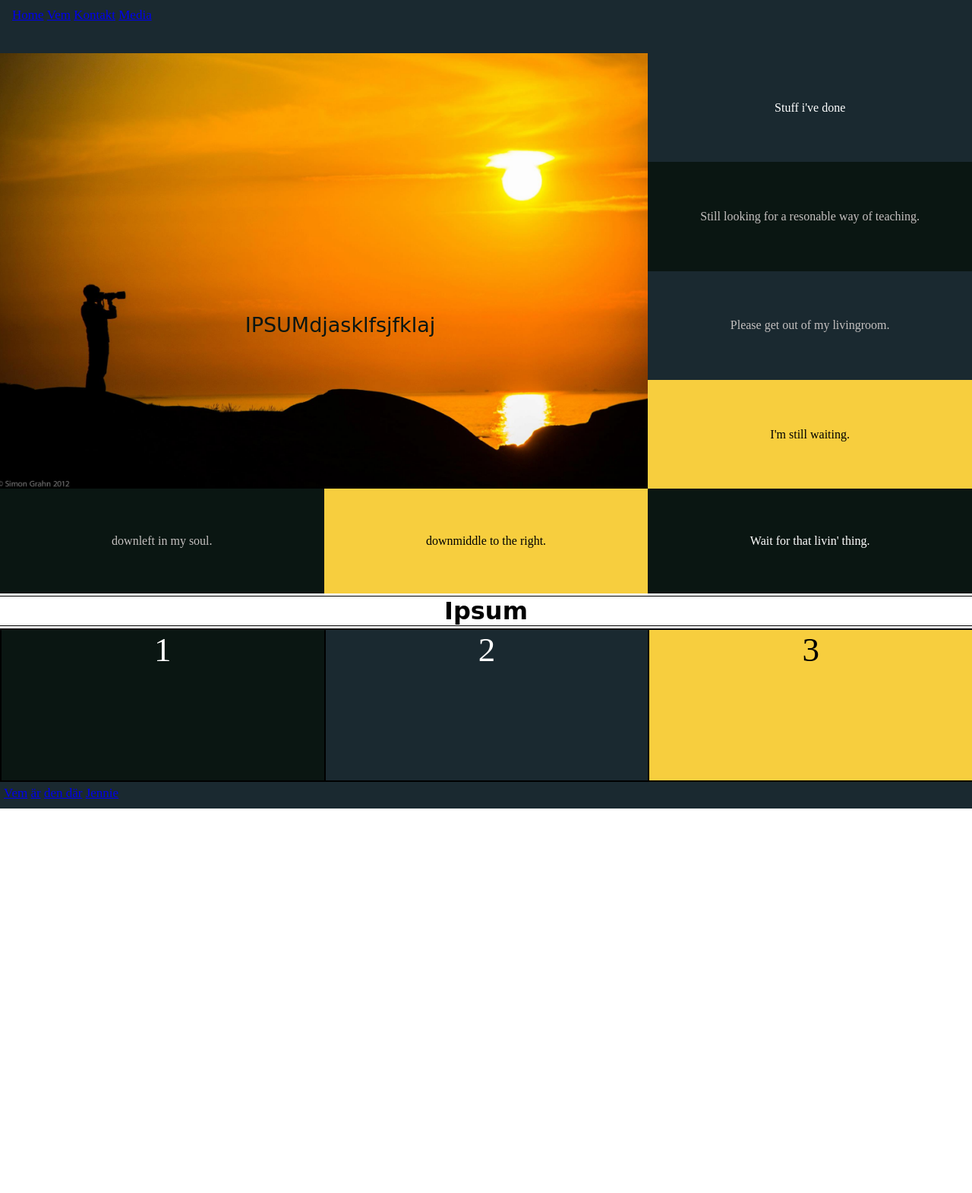
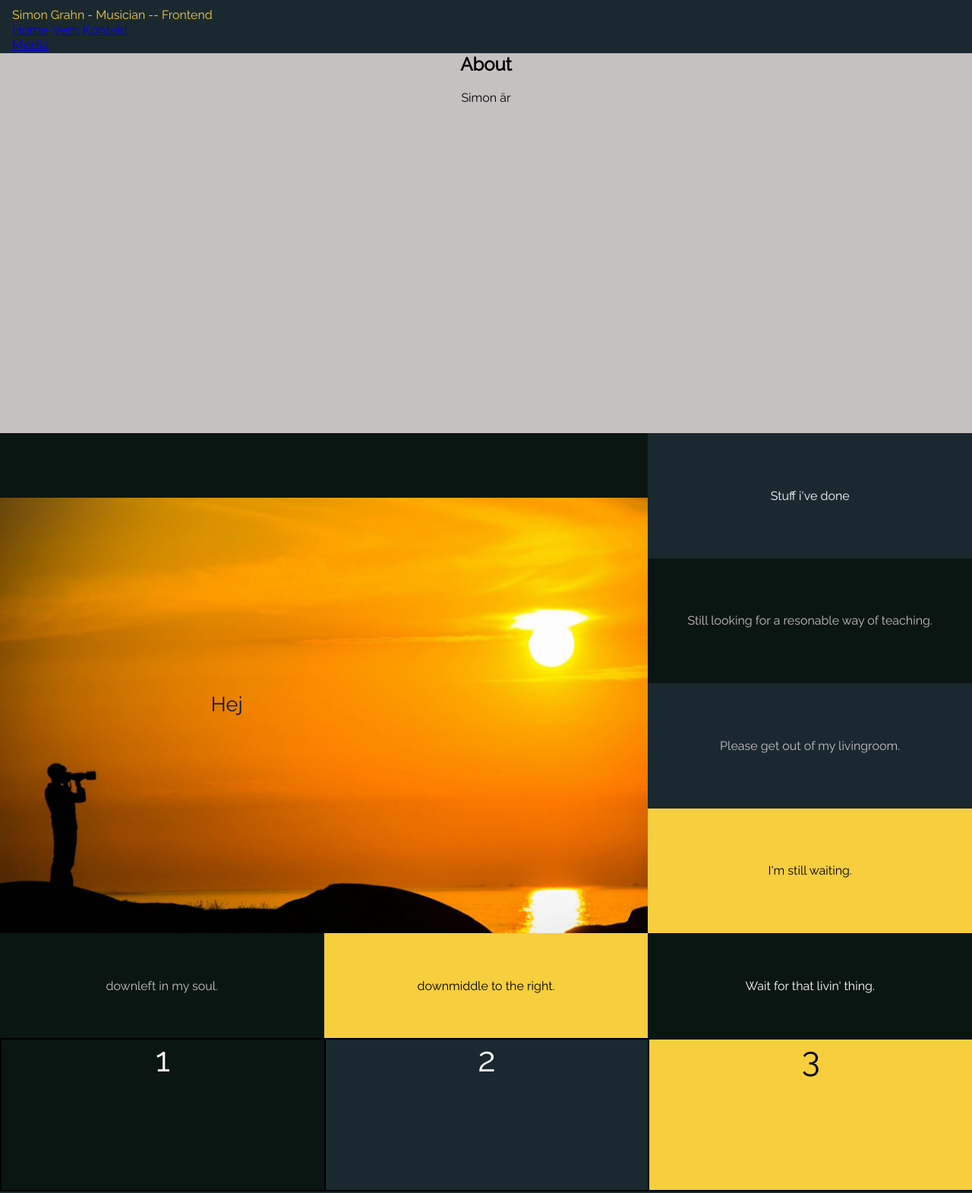
Before and after one commit to Doftgrahn/simonproject, a plain HTML site: page index.html in a window 1280 px wide. Shown: the top 1570 px of the page at 76% size. Before the commit the page ends 1064 px from the top, so only its background shows below. Drawn offline with Linux system fonts and the light colour scheme; a web font is replaced by a local one.

Commit message:
added div

```diff
--- a/index.css
+++ b/index.css
@@ -22,6 +22,7 @@ TEST FÖR GIT SÅ ATT DET FUNKAR
 body {
   margin: 0;
   margin-top: 70px;
+  font-family: 'Raleway', sans-serif;
 }
 
 /*---------HEADER----------*/
@@ -34,6 +35,13 @@ body {
   padding: 10px 16px;
   background-color: #1A2930;
   color: #F7CE3E;
+}
+
+.intro {
+  position: relative;
+  text-align: center;
+  display: inline-block;
+  top: 0;
 }
 
 ul {
@@ -65,6 +73,14 @@ li a:hover {
 }
 
 /*----------END-HEADER--------*/
+.main-container {
+  width: 100%;
+  height: 500px;
+  text-align: center;
+  background-color: #C5C1C0;
+  }
+
+
 /*-------------Gridbox--------*/
 .gridbox {
   display: grid;
@@ -73,6 +89,7 @@ li a:hover {
   grid-auto-rows: minmax(138px, auto);
   text-align: center;
 }
+
 .grid-item {
   padding: 10px;
   display: flex;
@@ -93,13 +110,12 @@ li a:hover {
 }
 
 .textoverpic {
-  position: absolute;
+  position: relative;
   color: #0A1612;
   top: 50%;
   left: 35%;
   transform: translate(-50%, -50%);
   transition: color 2.5s;
-  font-family: 'Poor Story', cursive;
   font-size: 27px;
 }
 
@@ -202,7 +218,7 @@ li a:hover {
 }
 
 /*-----------Slut på grid----------*/
-#footer {
+.footer {
   bottom: 0;
   width: 100%;
   height: 25px;
@@ -210,3 +226,11 @@ li a:hover {
   background-color: #1A2930;
   padding: 5px;
 }
+
+.footer ul {
+  background-color: white;
+}
+
+.kontakt {
+  text-align: center;
+}
--- a/index.html
+++ b/index.html
@@ -6,7 +6,7 @@
   <title>SimonGrahn</title>
 
   <link rel="stylesheet" href="index.css">
-  <link href="https://fonts.googleapis.com/css?family=Poor+Story" rel="stylesheet">
+  <link href="https://fonts.googleapis.com/css?family=Raleway" rel="stylesheet">
 
 </head>
 
@@ -14,6 +14,8 @@
 
 
   <header class="header" id="myHeader">
+    <div class "intro"> Simon Grahn - Musician -- Frontend
+
       <ul>
         <li><a href="#hem">Home</a></li>
         <li><a href="#vem">Vem</a></li>
@@ -21,14 +23,23 @@
         <li><a href="#Media">Media</a></li>
       </ul>
 
+
   </header>
+
+
+  <div class="main-container">
+<h2> About </h2>
+<p> Simon är <p>
+
+
+  </div>
 
   <div class="gridbox">
 
 
     <div class="article">
 
-      <p class="textoverpic"> IPSUMdjasklfsjfklaj
+      <p class="textoverpic"> Hej
       </p>
 
       <img class="jensfoto" src="JenssunDown.jpg" alt"testing2">
@@ -73,7 +84,6 @@
 
   </div>
 
-  <h1 id="h1next">Ipsum</h1>
 
   <div class="flex-container">
     <div class="flex1">
@@ -92,13 +102,21 @@
 
 
 
-  <footer id="footer">
+  <footer class="footer">
+
+
+
     <ul>
       <li><a href="#vem">Vem</a></li>
       <li><a href="#är">är</a></li>
       <li><a href="#den">den där</a></li>
       <li><a href="#där">Jennie</a></li>
     </ul>
+
+
+    <p class="kontakt">Simon.Grahn@gmail<br>
+      Instagram: Doftgrahn</p>
+
   </footer>
   <script src="script.js" charset="utf-8"></script>
 
```
Lines whose indentation alone changed are shown as unchanged.
